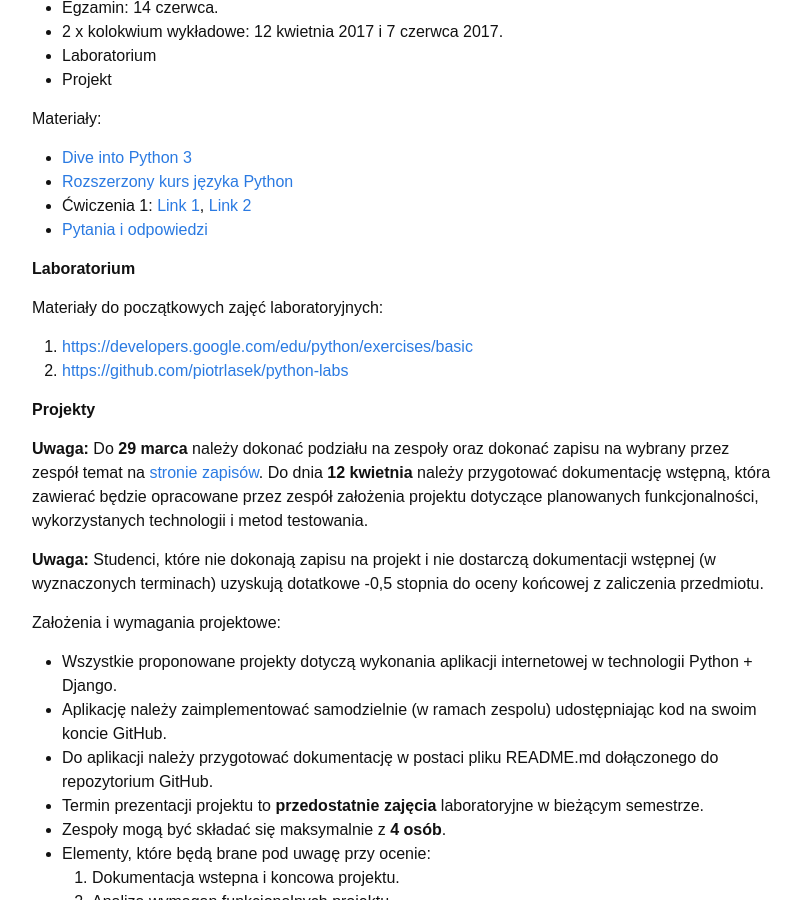
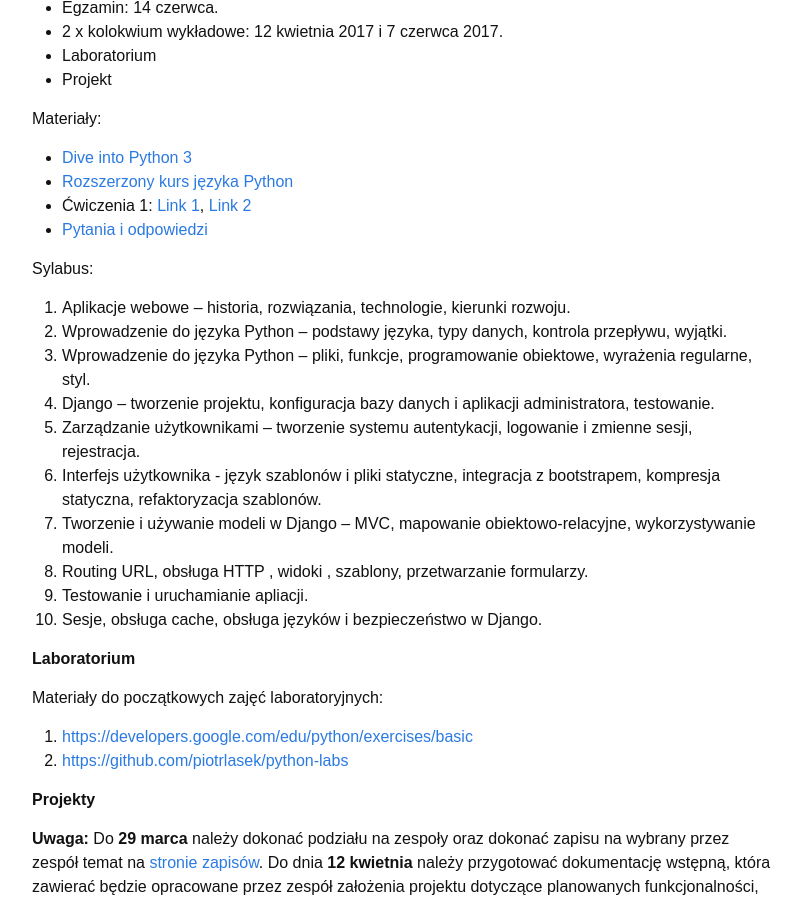
Before and after one commit to piotrlasek/piotrlasek.github.io, a Jekyll site: the page built from for-students/ai2-2017.md, in a window 1280 px wide and 900 px high, scrolled down 455 px. Shown: the whole window, without its empty margins (238-1040 px from the left). Built offline with Jekyll 4.4.1, drawn with Linux system fonts in a browser that asks for light colours.

Commit message:
Update ai2-2017.md

```diff
--- a/for-students/ai2-2017.md
+++ b/for-students/ai2-2017.md
@@ -20,6 +20,18 @@
 * [Rozszerzony kurs języka Python](https://www.ii.uni.wroc.pl/~marcinm/dyd/python/)
 * Ćwiczenia 1: [Link 1](http://exercism.io/languages/python/exercises), [Link 2](http://www.ling.gu.se/~lager/python_exercises.html)
 * [Pytania i odpowiedzi](https://docs.python.org/3/faq/programming.html)
+
+Sylabus:
+1.	Aplikacje webowe – historia, rozwiązania, technologie, kierunki rozwoju.
+2.	Wprowadzenie do języka Python – podstawy języka, typy danych, kontrola przepływu, wyjątki.
+3.	Wprowadzenie do języka Python – pliki, funkcje, programowanie obiektowe, wyrażenia regularne, styl.
+4.	Django – tworzenie projektu, konfiguracja bazy danych i aplikacji administratora, testowanie.
+5.	Zarządzanie użytkownikami – tworzenie systemu autentykacji, logowanie i zmienne sesji, rejestracja.
+6.	Interfejs użytkownika -  język szablonów i pliki statyczne, integracja z bootstrapem, kompresja statyczna, refaktoryzacja szablonów.
+7.	Tworzenie i używanie modeli w Django – MVC, mapowanie obiektowo-relacyjne, wykorzystywanie modeli.
+8.	Routing URL,  obsługa HTTP , widoki , szablony, przetwarzanie formularzy.
+9.	Testowanie i uruchamianie apliacji.
+10.	Sesje, obsługa cache, obsługa języków i bezpieczeństwo w Django.
 
 # Laboratorium
 
```
